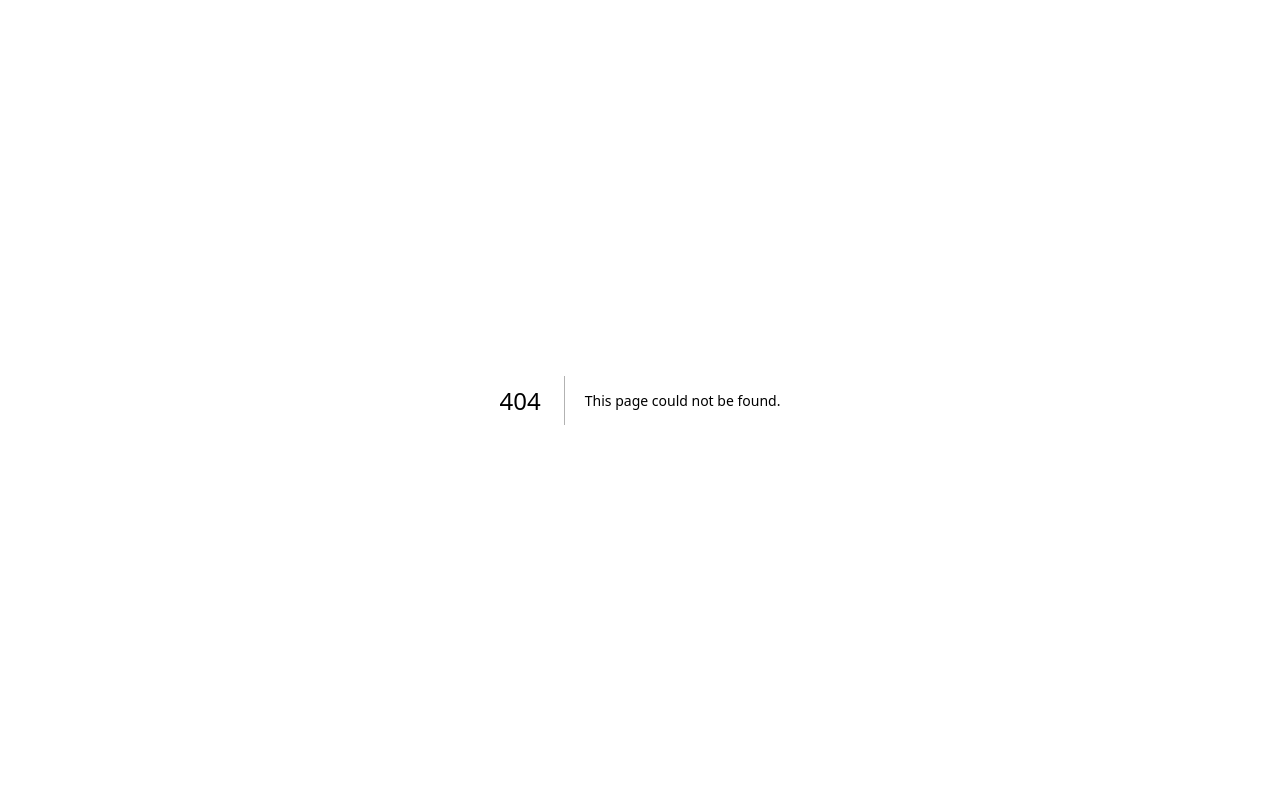
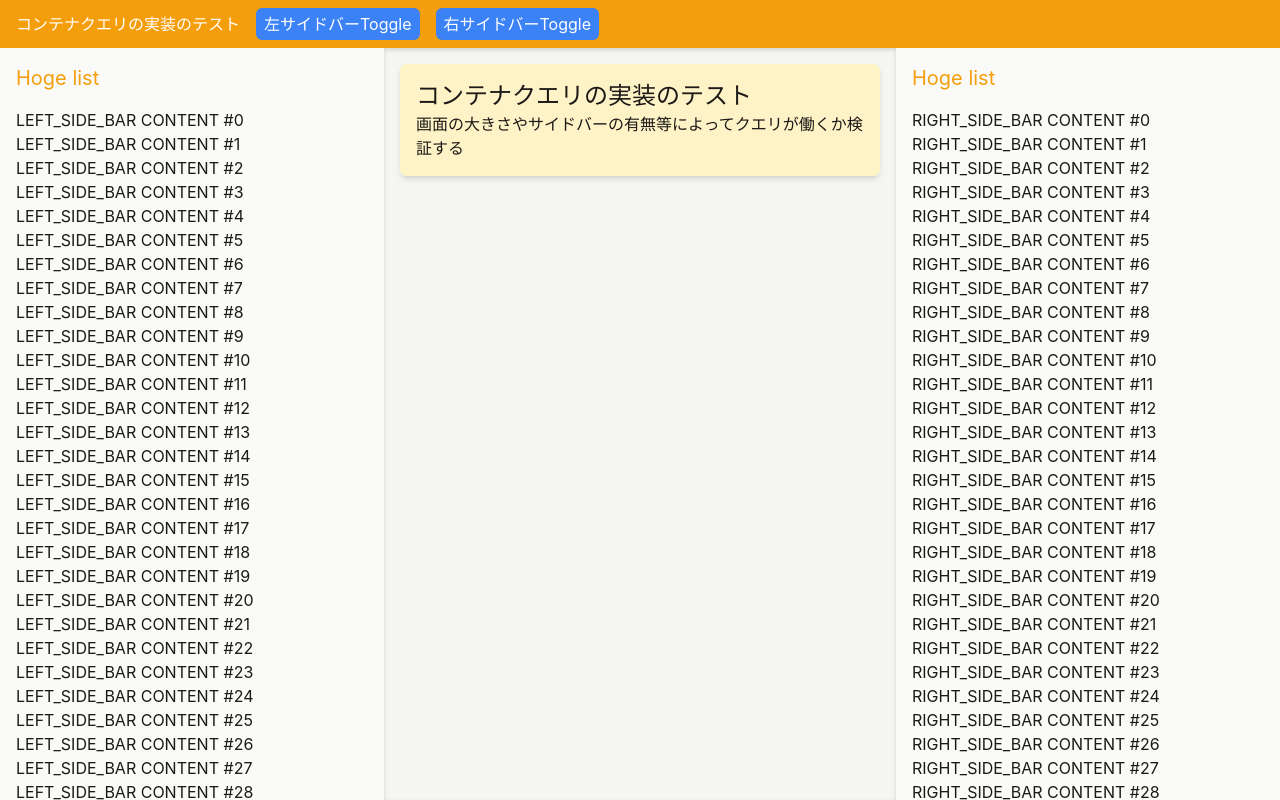
Before and after one commit to k-miya0617/version-up-test, a Next.js app: page /container-query in a window 1280 px wide. Before the commit this address had no page. Built offline with nearby package versions, Linux system fonts and the light colour scheme.

Commit message:
コンテナクエリ実装テスト用ページ実装終了。これから試験実装開始する

```diff
--- /dev/null
+++ b/src/components/common/button.tsx
@@ -0,0 +1,21 @@
+import React from "react";
+
+interface ButtonProps {
+  children: React.ReactNode;
+  onClick?:
+    | ((event: React.MouseEvent<HTMLButtonElement, MouseEvent>) => void)
+    | undefined;
+}
+
+const Button = (props: ButtonProps) => {
+  return (
+    <button
+      className="px-2 py-1 rounded-md bg-blue-500 hover:bg-blue-600"
+      onClick={props.onClick}
+    >
+      {props.children}
+    </button>
+  );
+};
+
+export default Button;
--- /dev/null
+++ b/src/pages/container-query/index.tsx
@@ -0,0 +1,118 @@
+import type { NextPage } from "next";
+import { useState } from "react";
+import Button from "../../components/common/button";
+
+interface PageState {
+  sidebars: {
+    left: {
+      isView: boolean;
+    };
+    right: {
+      isView: boolean;
+    };
+  };
+}
+
+const ContainerQueryTestPage: NextPage = () => {
+  // ページの状態を格納
+  const [pageState, setPageState] = useState<PageState>({
+    sidebars: {
+      left: { isView: true },
+      right: { isView: true },
+    },
+  });
+
+  return (
+    <div className="w-screen h-screen bg-stone-100">
+      <div className="w-full h-full flex flex-col">
+        <div className="w-full h-12 bg-amber-500 text-white flex flex-row items-center space-x-4 p-4">
+          <h2>コンテナクエリの実装のテスト</h2>
+          <Button
+            onClick={() =>
+              setPageState((prevState) => ({
+                ...prevState,
+                sidebars: {
+                  ...prevState.sidebars,
+                  left: {
+                    ...prevState.sidebars.left,
+                    isView: !prevState.sidebars.left.isView,
+                  },
+                },
+              }))
+            }
+          >
+            左サイドバーToggle
+          </Button>
+          <Button
+            onClick={() =>
+              setPageState((prevState) => ({
+                ...prevState,
+                sidebars: {
+                  ...prevState.sidebars,
+                  right: {
+                    ...prevState.sidebars.right,
+                    isView: !prevState.sidebars.right.isView,
+                  },
+                },
+              }))
+            }
+          >
+            右サイドバーToggle
+          </Button>
+        </div>
+        <div className="flex-1 w-full h-0 flex flex-row items-cetner">
+          <LeftSideBar isView={pageState.sidebars.left.isView} />
+          <div className="flex-1 w-0 h-full p-4 shadow-inner shadow-stone-300">
+            <div className="w-full h-max bg-amber-100 text-stone-900 p-4 shadow-md rounded-md">
+              <h2 className="text-2xl">コンテナクエリの実装のテスト</h2>
+              <h3 className="text-md">
+                画面の大きさやサイドバーの有無等によってクエリが働くか検証する
+              </h3>
+            </div>
+          </div>
+          <RightSideBar isView={pageState.sidebars.right.isView} />
+        </div>
+      </div>
+    </div>
+  );
+};
+
+export default ContainerQueryTestPage;
+
+// サイドバー共通インタフェース
+interface SideBarProps {
+  isView: boolean;
+  setView?: ((isView: boolean) => void) | undefined;
+}
+
+interface LeftSideBarProps extends SideBarProps {}
+const LeftSideBar = (props: LeftSideBarProps) => {
+  if (!props.isView) return <></>;
+
+  return (
+    <div className="w-96 h-full bg-stone-50 text-stone-900 p-4 overflow-y-scroll space-y-4 scrollbar-thin scrollbar-thumb-stone-500">
+      <h3 className="text-xl text-amber-500">Hoge list</h3>
+      <ul>
+        {[...Array(100)].map((_, i) => (
+          <li key={`leftSideBar_list_${i}`}>LEFT_SIDE_BAR CONTENT #{i}</li>
+        ))}
+      </ul>
+    </div>
+  );
+};
+
+interface RightSideBarProps extends SideBarProps {}
+const RightSideBar = (props: RightSideBarProps) => {
+  if (!props.isView) return <></>;
+
+  return (
+    <div className="w-96 h-full bg-stone-50 text-stone-900 p-4 overflow-y-scroll space-y-4 scrollbar-thin scrollbar-thumb-stone-500">
+      <h3 className="text-xl text-amber-500">Hoge list</h3>
+      <ul>
+        {[...Array(100)].map((_, i) => (
+          <li key={`rightSideBar_list_${i}`}>RIGHT_SIDE_BAR CONTENT #{i}</li>
+        ))}
+      </ul>
+    </div>
+  );
+};
```
